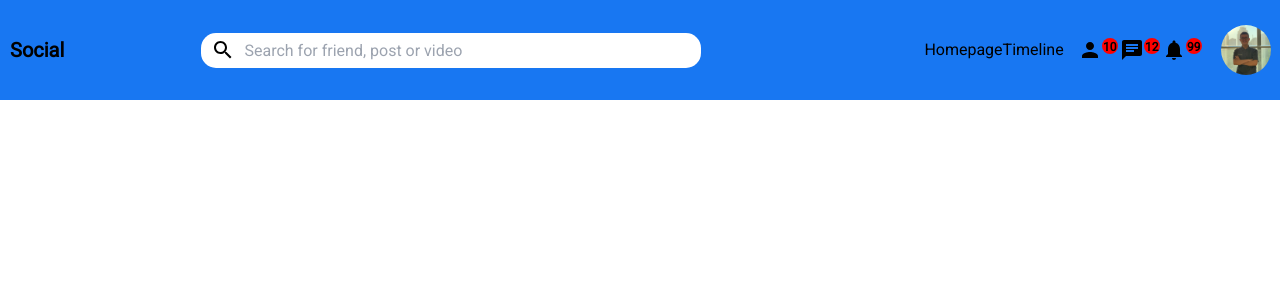
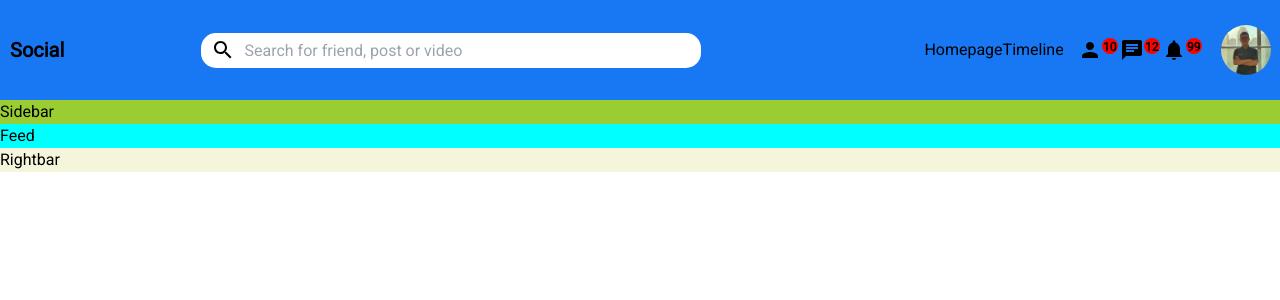
Before and after one commit to vdnhan1608/react-social, a Next.js app: page / in a window 1280 px wide. Shown: the top 300 px of the page. Built offline with nearby package versions, Linux system fonts and the light colour scheme.

Commit message:
first create body of homepage

```diff
--- /dev/null
+++ b/src/app/components/Feed.tsx
@@ -0,0 +1,5 @@
+import styles from '../layouts/Feed.module.css';
+
+export function Feed() {
+	return <div className={styles.container}>Feed</div>;
+}
--- /dev/null
+++ b/src/app/components/Rightbar.tsx
@@ -0,0 +1,5 @@
+import styles from '../layouts/Rightbar.module.css';
+
+export function Rightbar() {
+	return <div className={styles.container}>Rightbar</div>;
+}
--- /dev/null
+++ b/src/app/components/Sidebar.tsx
@@ -0,0 +1,5 @@
+import styles from '../layouts/Sidebar.module.css';
+
+export function Sidebar() {
+	return <div className={styles.container}>Sidebar</div>;
+}
--- /dev/null
+++ b/src/app/layouts/Feed.module.css
@@ -0,0 +1,4 @@
+.container {
+	flex: 3;
+	background-color: aqua;
+}
--- /dev/null
+++ b/src/app/layouts/Rightbar.module.css
@@ -0,0 +1,4 @@
+.container {
+	flex: 3;
+	background-color: beige;
+}
--- /dev/null
+++ b/src/app/layouts/Sidebar.module.css
@@ -0,0 +1,4 @@
+.container {
+	flex: 3;
+	background-color: yellowgreen;
+}
--- a/src/app/page.tsx
+++ b/src/app/page.tsx
@@ -3,15 +3,17 @@ import Link from 'next/link';
 import { Topbar } from './components/Topbar';
 
 import styles from './layouts/Home.module.css';
+import { Sidebar } from './components/Sidebar';
+import { Feed } from './components/Feed';
+import { Rightbar } from './components/Rightbar';
+
 export default function Home() {
-	// return (
-	// 	<main className="flex min-h-screen flex-col items-center justify-between p-24">
-	// 		<Link href="/login">Login</Link>
-	// 	</main>
-	// );
 	return (
 		<div className={styles.containter}>
 			<Topbar />
+			<Sidebar />
+			<Feed />
+			<Rightbar />
 		</div>
 	);
 }
```
